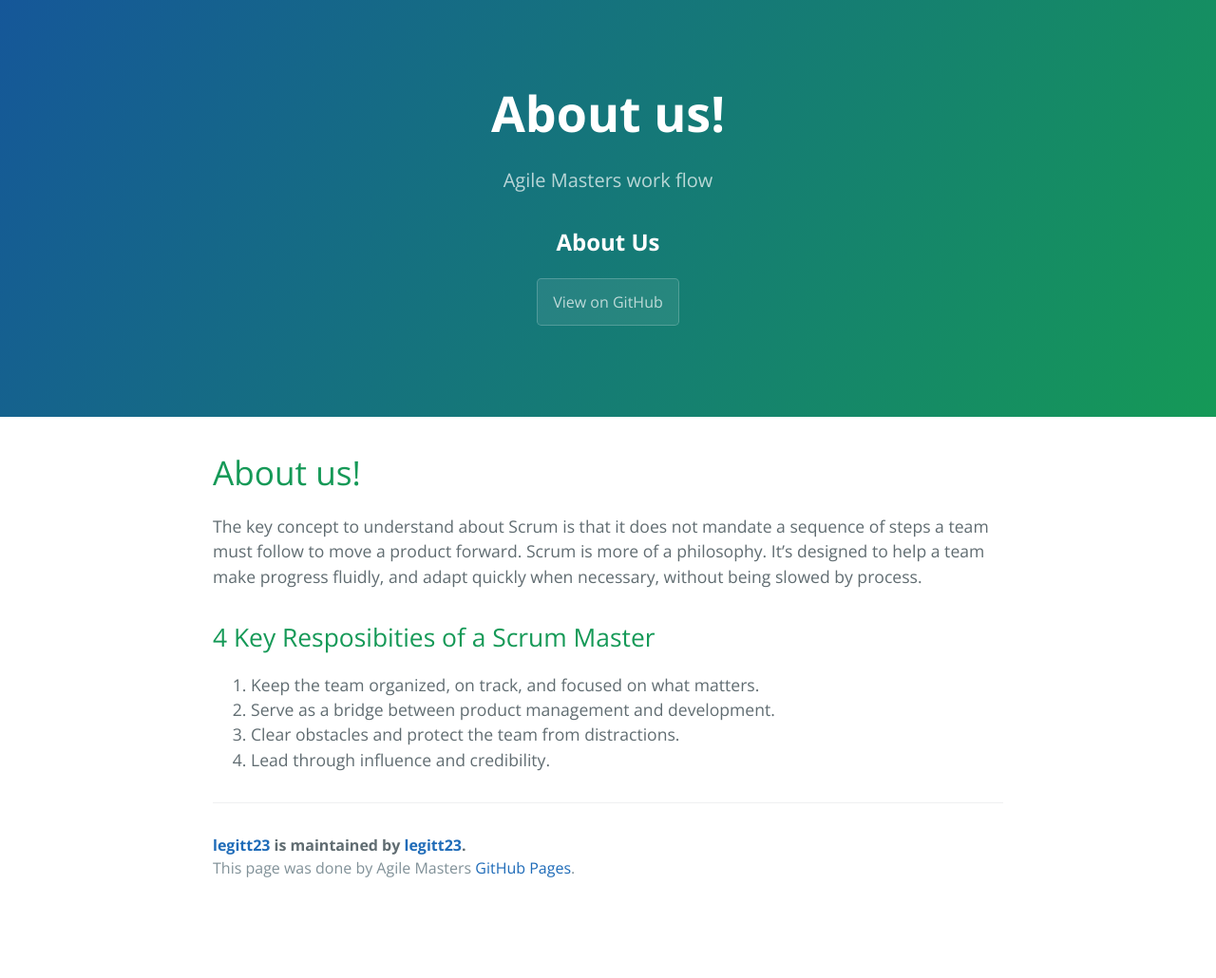
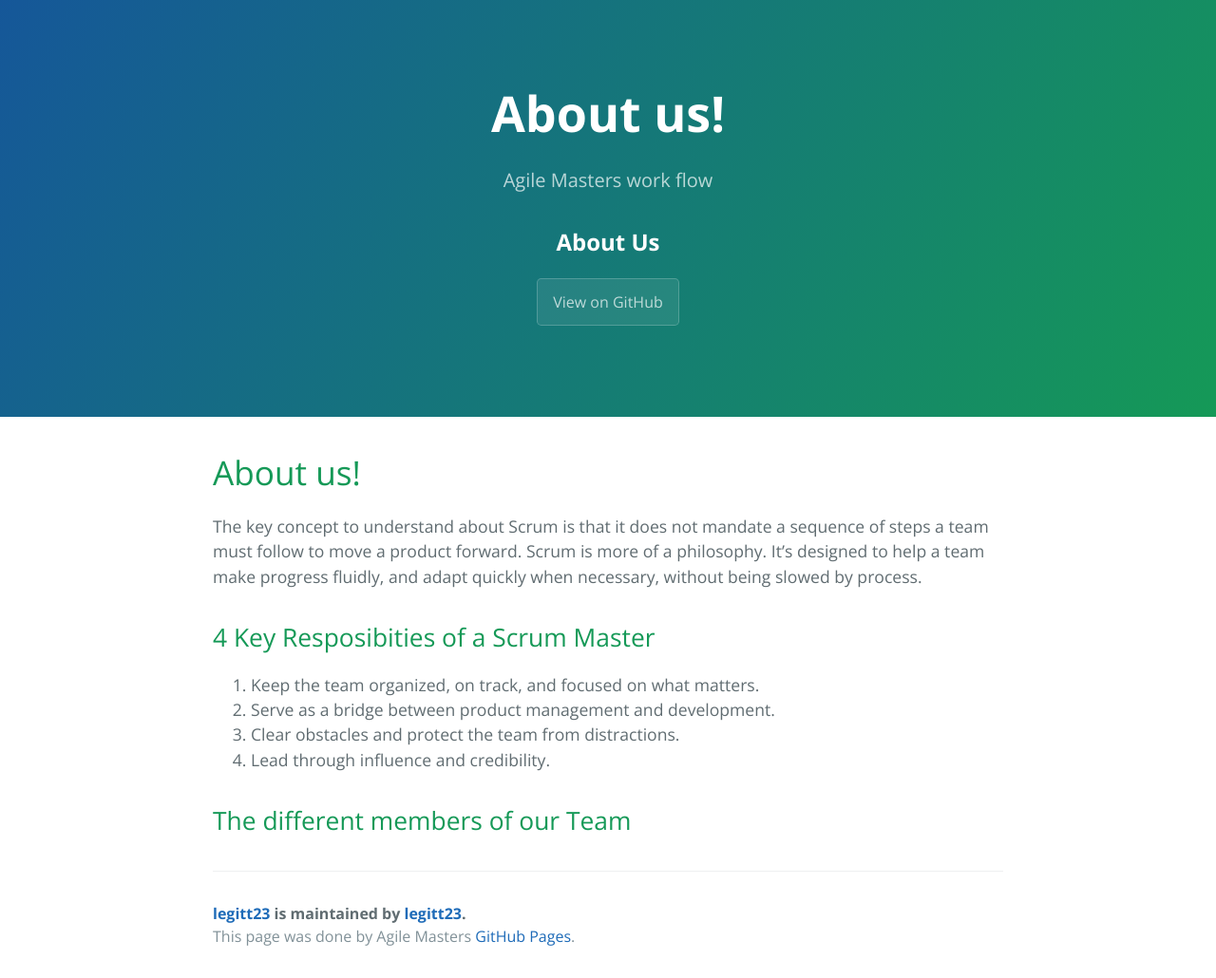
Before and after one commit to legitt23/legitt23, a Jekyll site: the page built from index.md, in a window 1280 px wide. Shown: the whole page at 95% size. Built offline with Jekyll 4.4.1, drawn with Linux system fonts in a browser that asks for light colours; our own code applies the rules of GitHub Pages for plain Markdown files; before the commit the page ends 958 px from its top, so only the background shows below that.

Commit message:
Update index.md

```diff
--- a/index.md
+++ b/index.md
@@ -10,3 +10,5 @@ The key concept to understand about Scrum is that it does not mandate a sequence
 2. Serve as a bridge between product management and development.
 3. Clear obstacles and protect the team from distractions.
 4. Lead through influence and credibility.
+
+## The different members of our Team
```
